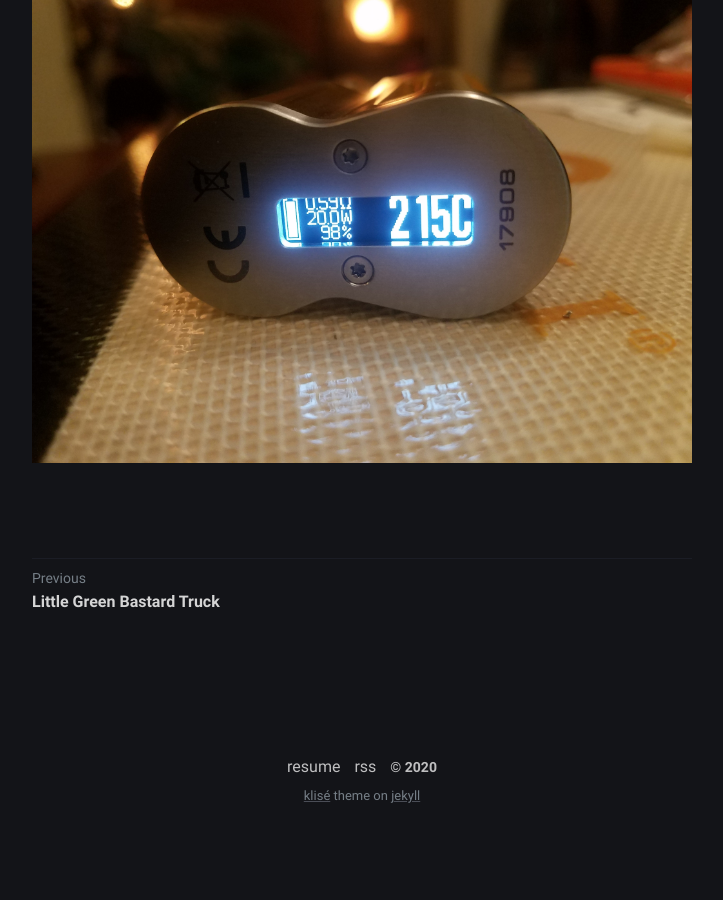
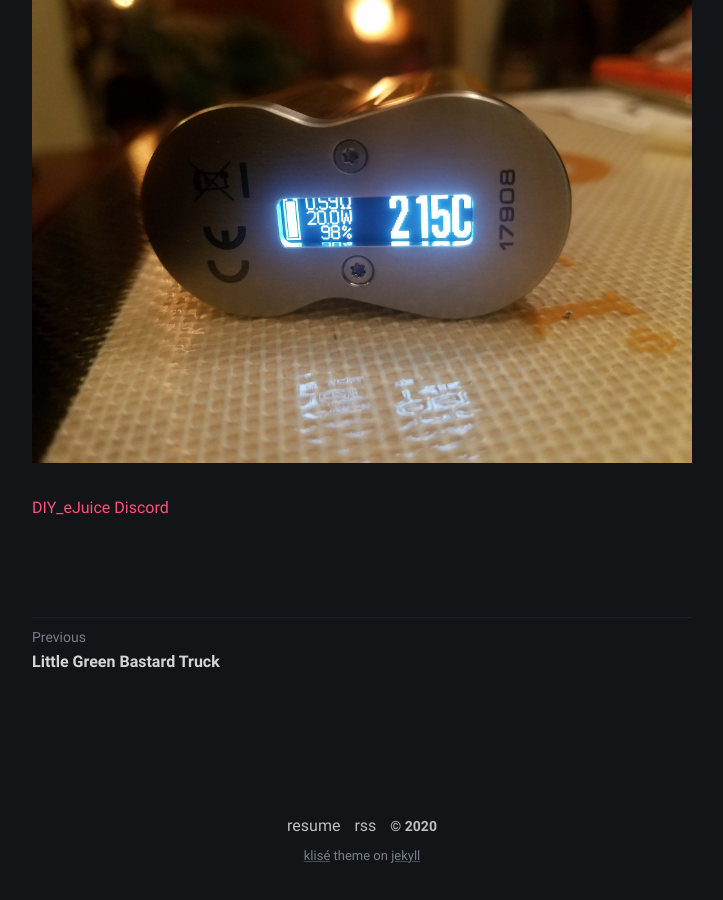
Before and after one commit to duncanyoyo1/jekyll, a Jekyll site: the page built from _posts/2020-09-27-DNA60-Swap.md, in a window 1280 px wide and 900 px high, scrolled down 5543 px. Shown: the whole window, without its empty margins (278-1001 px from the left). Built offline with Jekyll 4.4.1, drawn with Linux system fonts in a browser that asks for light colours; comment, search, counter and statistics services are not loaded; before the commit the page ends 6383 px from its top, so only the background shows below that.

```diff
--- a/_posts/2020-09-27-DNA60-Swap.md
+++ b/_posts/2020-09-27-DNA60-Swap.md
@@ -49,3 +49,5 @@
 ![EasySide_3](/assets/img/EasySide_3.jpg)
 ![EasySide_2](/assets/img/EasySide_2.jpg)
 ![EasySide_1](/assets/img/EasySide_1.jpg)
+
+[DIY_eJuice Discord]({{ site.author.discordinv }})
```
Also changed, not shown: 1 other file.
